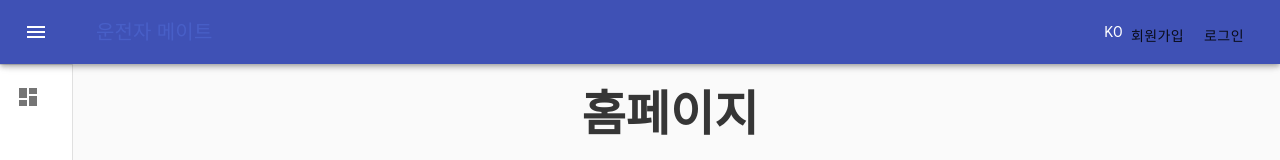
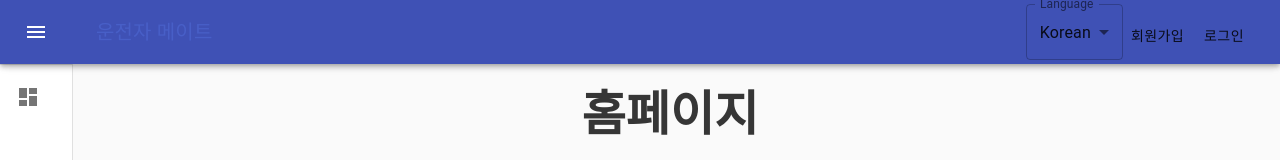
Before and after one commit to kwhong95/Driving-Mate-Front, a React (Create React App) app: page / in a window 1280 px wide. Shown: the top 160 px of the page. Built offline with nearby package versions, Linux system fonts and the light colour scheme; no server answers.

Commit message:
Update Header Language Selector

```diff
--- a/src/components/sections/Header/Header.tsx
+++ b/src/components/sections/Header/Header.tsx
@@ -1,6 +1,6 @@
 import React, { FC, useContext, useState, useEffect, useRef, useCallback } from 'react'
 import clsx from 'clsx';
-import { AppBar, Button, CssBaseline, IconButton, Toolbar, Typography } from '@material-ui/core';
+import { AppBar, Button, CssBaseline, FormControl, IconButton, InputLabel, MenuItem, Select, Toolbar, Typography } from '@material-ui/core';
 import { Menu } from '@material-ui/icons';
 import { Link, useHistory } from 'react-router-dom';
 import { useDispatch, useSelector } from 'react-redux';
@@ -66,9 +66,8 @@ const Header: FC<HeaderProps> = ({ fixed, transparent, component: Sidebar }) =>
     }
   }, [handleClickOutside]);
 
-  const chooseLanguageHandler = (value: string) => {
-    setShowDropdown(false);
-    setLanguage(value);
+  const chooseLanguageHandler = (e:React.ChangeEvent<{value: unknown}>) => {
+    setLanguage(e.target.value as string);
   }
 
   return (
@@ -96,13 +95,17 @@ const Header: FC<HeaderProps> = ({ fixed, transparent, component: Sidebar }) =>
           <Typography variant="h6" className={classes.title}>
             <Link to={!authenticated ? "/" : "/dashboard"}>{translate('driving mate')}</Link>
           </Typography>
-          <div className="header__nav_lang">
-            <p className="selected" onClick={() => setShowDropdown(!showDropdown)}>{language}</p>
-            {showDropdown && <ul className="dropdown" ref={dropdownEl}>
-                <li onClick={() => chooseLanguageHandler('KO')}>KO</li>
-                <li onClick={() => chooseLanguageHandler('EN')}>EN</li>
-              </ul>}
-          </div>
+          <FormControl variant="outlined" className="header__nav_lang">
+            <InputLabel>Language</InputLabel>
+            <Select
+              label="Language"
+              value={language}
+              onChange={chooseLanguageHandler}
+            >
+              <MenuItem value={'KO'}>Korean</MenuItem>
+              <MenuItem value={'EN'}>English</MenuItem>
+            </Select>
+          </FormControl>
           {
             !authenticated ? <div className="buttons">
               <Button onClick={() => history.push('/signup')}>{translate('sign up')}</Button>
```
